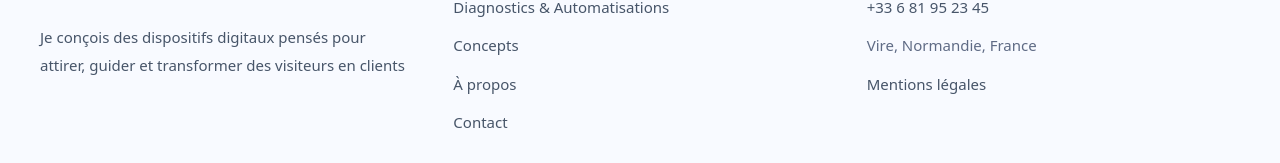
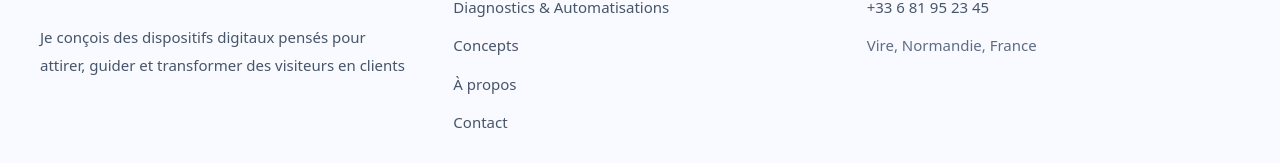
Before and after one commit to arnaudcrestey/portail-site-vitrine, a Next.js app: page / in a window 1280 px wide. Shown: the part 2948-3111 px from the top of the page. Built offline with nearby package versions, Linux system fonts and the light colour scheme.

Commit message:
Update footer.tsx

```diff
--- a/components/footer.tsx
+++ b/components/footer.tsx
@@ -89,12 +89,7 @@ export function Footer() {
 
               <p>Vire, Normandie, France</p>
 
-              <Link
-                href="/mentions-legales"
-                className="transition hover:text-[#1d4ed8]"
-              >
-                Mentions légales
-              </Link>
+
             </div>
           </div>
         </div>
```
